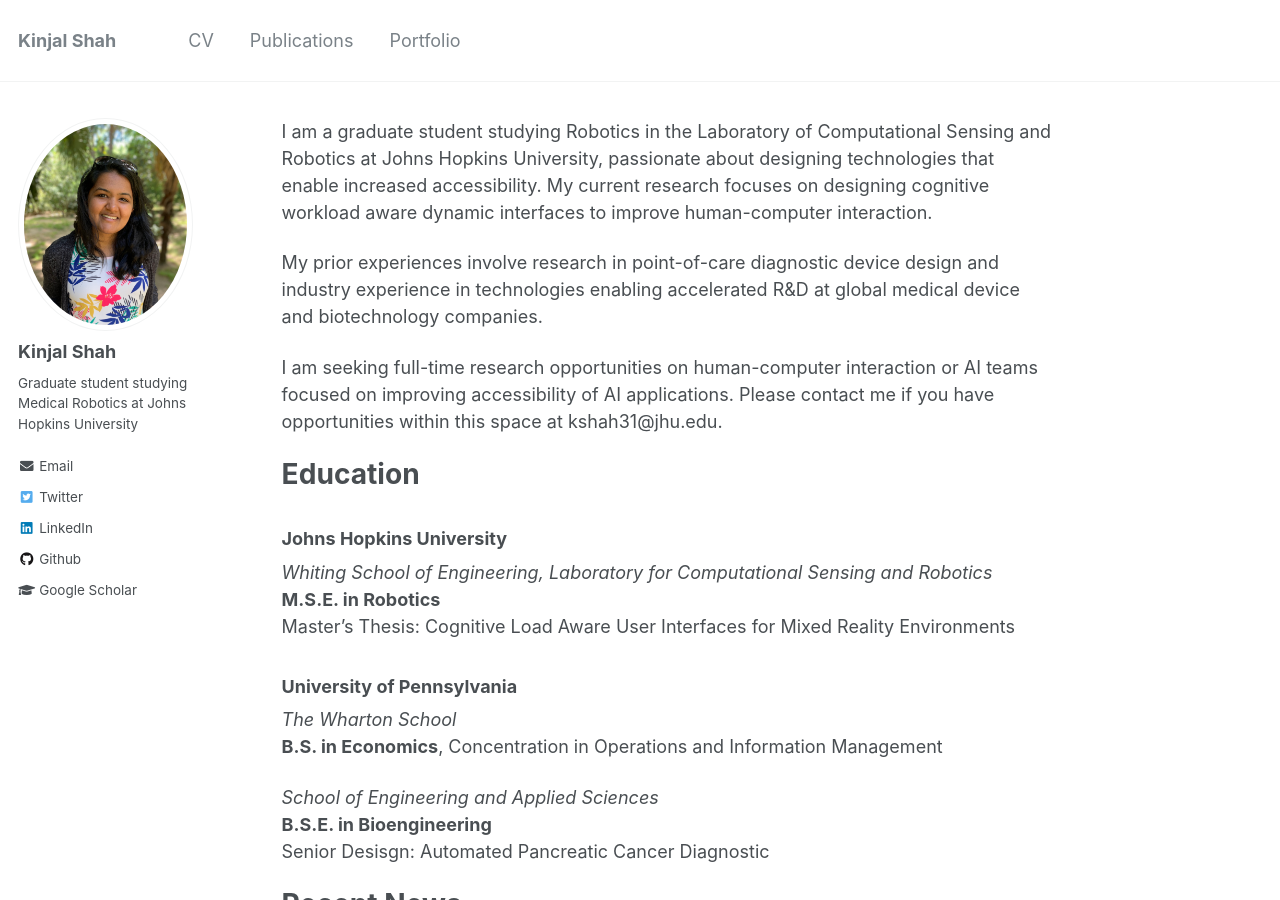
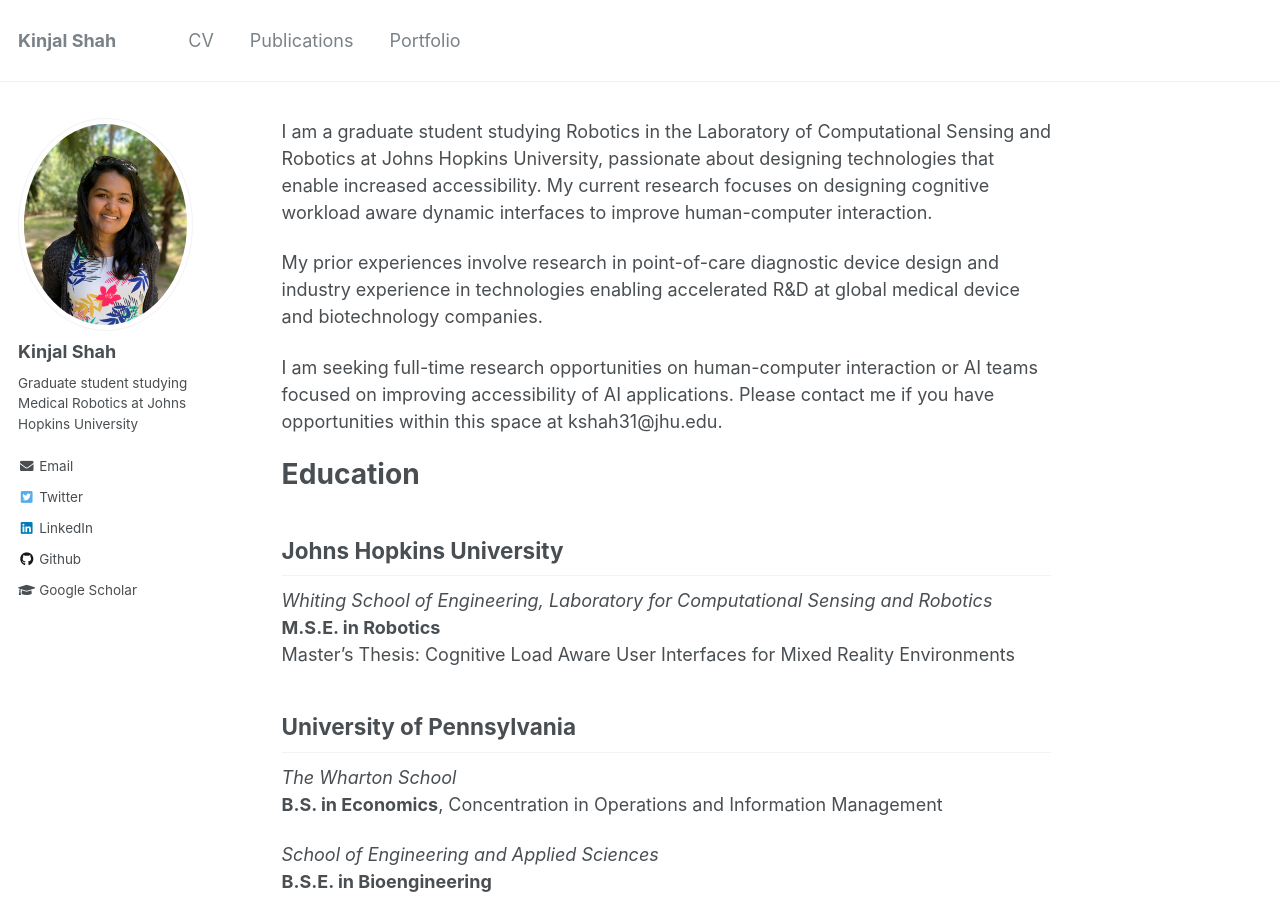
Before and after one commit to kinjmshah/kinjmshah.github.io, a Jekyll site: the page built from _pages/about.md, in a window 1280 px wide and 900 px high. Built offline with Jekyll 4.4.1, drawn with Linux system fonts in a browser that asks for light colours.

```diff
--- a/_pages/about.md
+++ b/_pages/about.md
@@ -14,12 +14,12 @@ My prior experiences involve research in point-of-care diagnostic device design
 I am seeking full-time research opportunities on human-computer interaction or AI teams focused on improving accessibility of AI applications. Please contact me if you have opportunities within this space at kshah31@jhu.edu.
 
 # Education
-### Johns Hopkins University
+## Johns Hopkins University
 *Whiting School of Engineering, Laboratory for Computational Sensing and Robotics*
 **M.S.E. in Robotics**
 Master's Thesis: Cognitive Load Aware User Interfaces for Mixed Reality Environments
 
-### University of Pennsylvania
+## University of Pennsylvania
 *The Wharton School*
 **B.S. in Economics**, Concentration in Operations and Information Management
 
```
